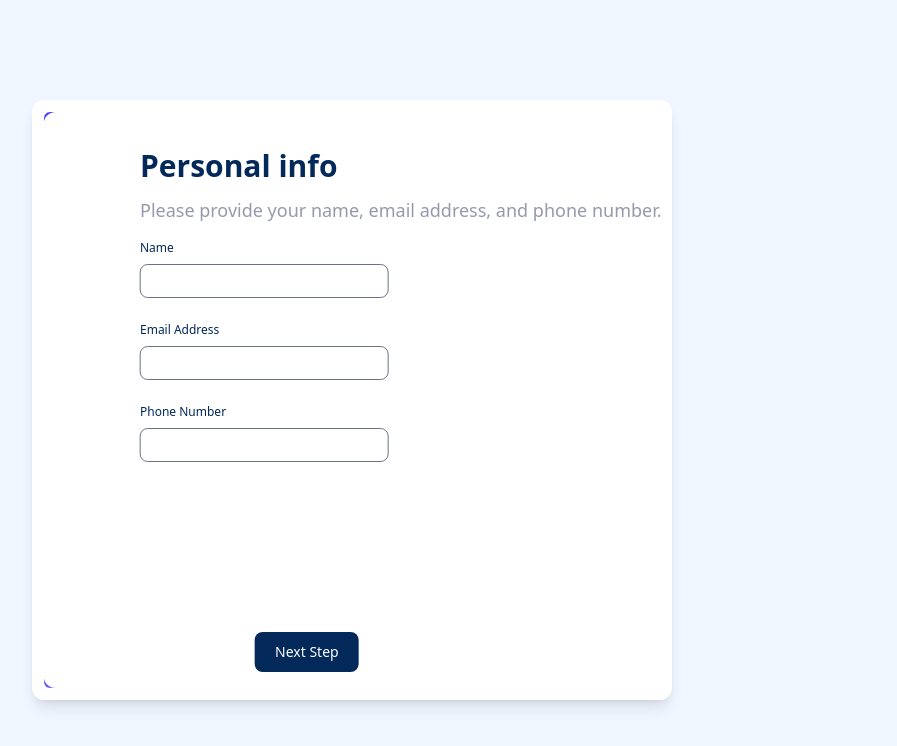
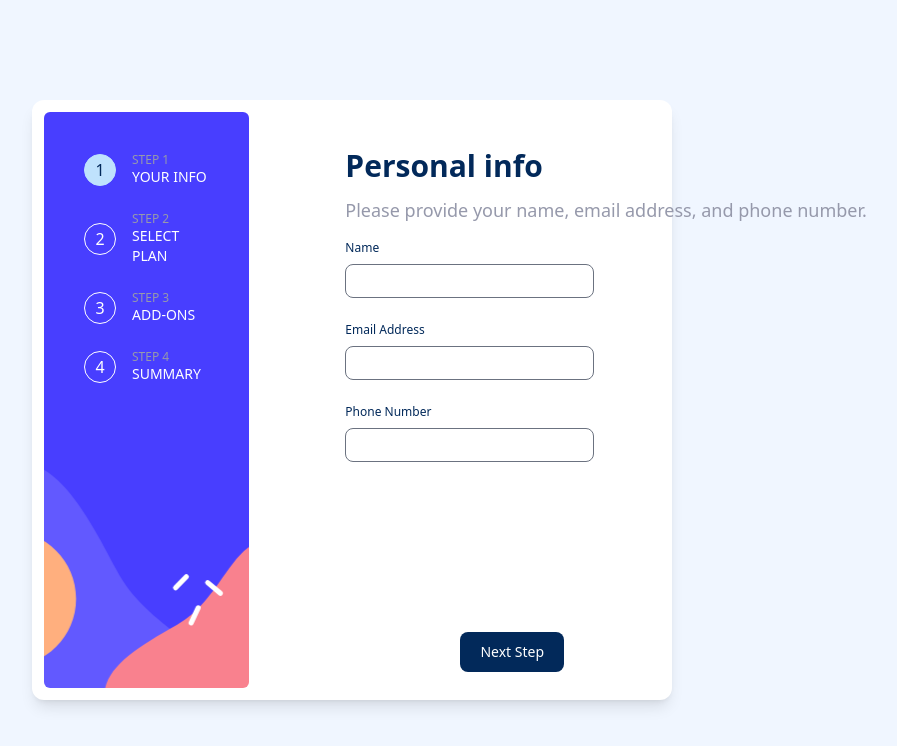
Before and after one commit to AitorGallardo/Multi-Step-Form, a React (Vite) app: page /firstStep in a window 1280 px wide. Shown: the top 746 px of the page, without its empty margins (288-1185 px from the left). Built offline with nearby package versions, Linux system fonts and the light colour scheme; a web font is replaced by a local one.

Commit message:
fix translate on desktop

```diff
--- a/src/layout/FormLayout.jsx
+++ b/src/layout/FormLayout.jsx
@@ -16,7 +16,7 @@ export const FormLayout = ({
         <div className="sidePanel basis-1/3 sm:bg-[url('src/assets/images/bg-sidebar-desktop.svg')] sm:rounded-md sm:bg-bottom bg-[url('src/assets/images/bg-sidebar-mobile.svg')] bg-cover p-10 bg-right-bottom">
           <Stepper active={activeNumber} />
         </div>
-        <section className='flex grow flex-col w-11/12 sm:w-3/6 sm:static justify-between sm:px-24 px-8 pt-9 pb-4  bg-white absolute top-28 left-1/2 -translate-x-1/2 rounded-xl'>
+        <section className='flex grow flex-col w-11/12 sm:w-3/6 sm:static sm:translate-x-0 justify-between sm:px-24 px-8 pt-9 pb-4  bg-white absolute top-28 left-1/2 -translate-x-1/2 rounded-xl'>
           <header className={`${showHeader ? 'flex flex-col' : 'hidden'}`}>
             <h1 className='text-3xl text-marineBlue font-bold mb-3'>{title}</h1>
             <p className='text-coolGray text-lg text-md sm:whitespace-nowrap'>
```
